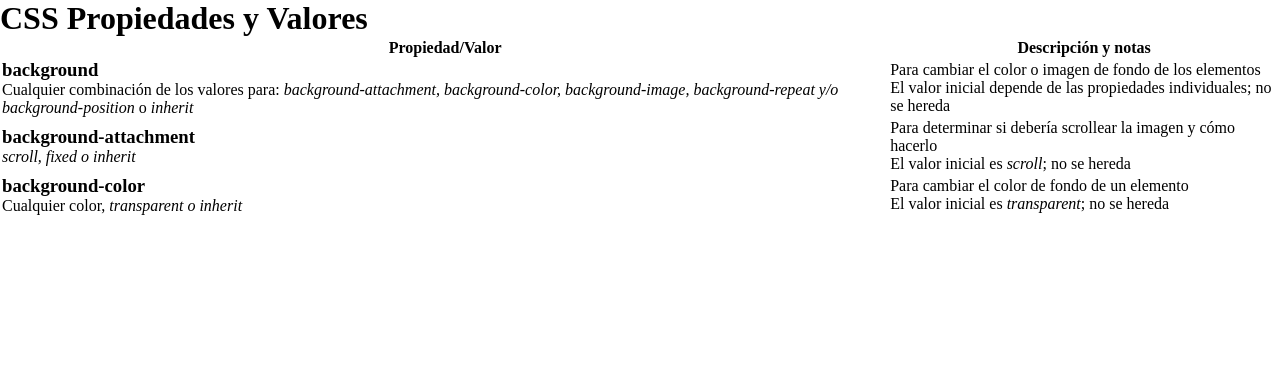
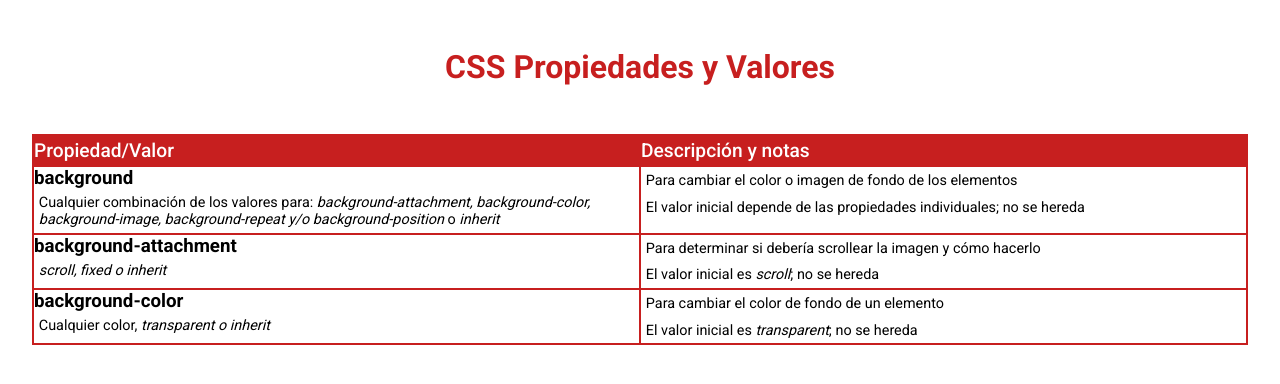
Before and after one commit to DiegolPl/cheatsheetCSSv1.0, a plain HTML site: page index.html in a window 1280 px wide. Drawn offline with Linux system fonts and the light colour scheme.

Commit message:
agrego estilos css

```diff
--- a/css/style.css
+++ b/css/style.css
@@ -1,8 +1,8 @@
 :root {
     --color-principal: rgb(199, 31, 31);
-    --color-secundario: rgb(201, 76, 76);
+    --color-secundario: rgba(226, 86, 62, 0.644);
     --negro: #111;
-    --blanco: #eee;
+    --blanco: #fff;
 }
 
 html {
@@ -15,9 +15,59 @@ html {
     box-sizing: inherit;
     text-decoration: none;
     color: inherit;
+    font-family: 'Roboto', sans-serif;
 }
 
 img, video {
     max-width: 100%;
     width: 100%;
 }
+
+body {
+    min-height: 100vh;
+}
+
+main.container {
+    width: 95%;
+    margin: 0 auto;
+    margin-top: 3rem;
+}
+
+h1.title {
+    text-align: center;
+    margin-bottom: 3rem;
+    color: var(--color-principal);
+}
+
+table.table,th,td {
+    border: 1px solid var(--color-principal);
+    border-collapse: collapse;
+    text-align: left;
+}
+
+table.table tr {
+    display: grid;
+    grid-template-columns: repeat(2, 1fr);
+}
+
+thead.header-table th {
+    padding: .2rem 0;
+    color: var(--blanco);
+    background-color: var(--color-principal);
+    font-size: 1.2rem;
+    font-weight: 500;
+}
+
+tbody.body-table h3.property {
+    padding: .3rem;
+    font-size: 1rem;
+    background-color: var(--color-secundario);
+    color: var(--blanco);
+}
+
+tbody.body-table p.value,
+tbody.body-table p.description,
+tbody.body-table .more-description {
+    font-size: .9rem;
+    padding: .3rem;
+}
```
